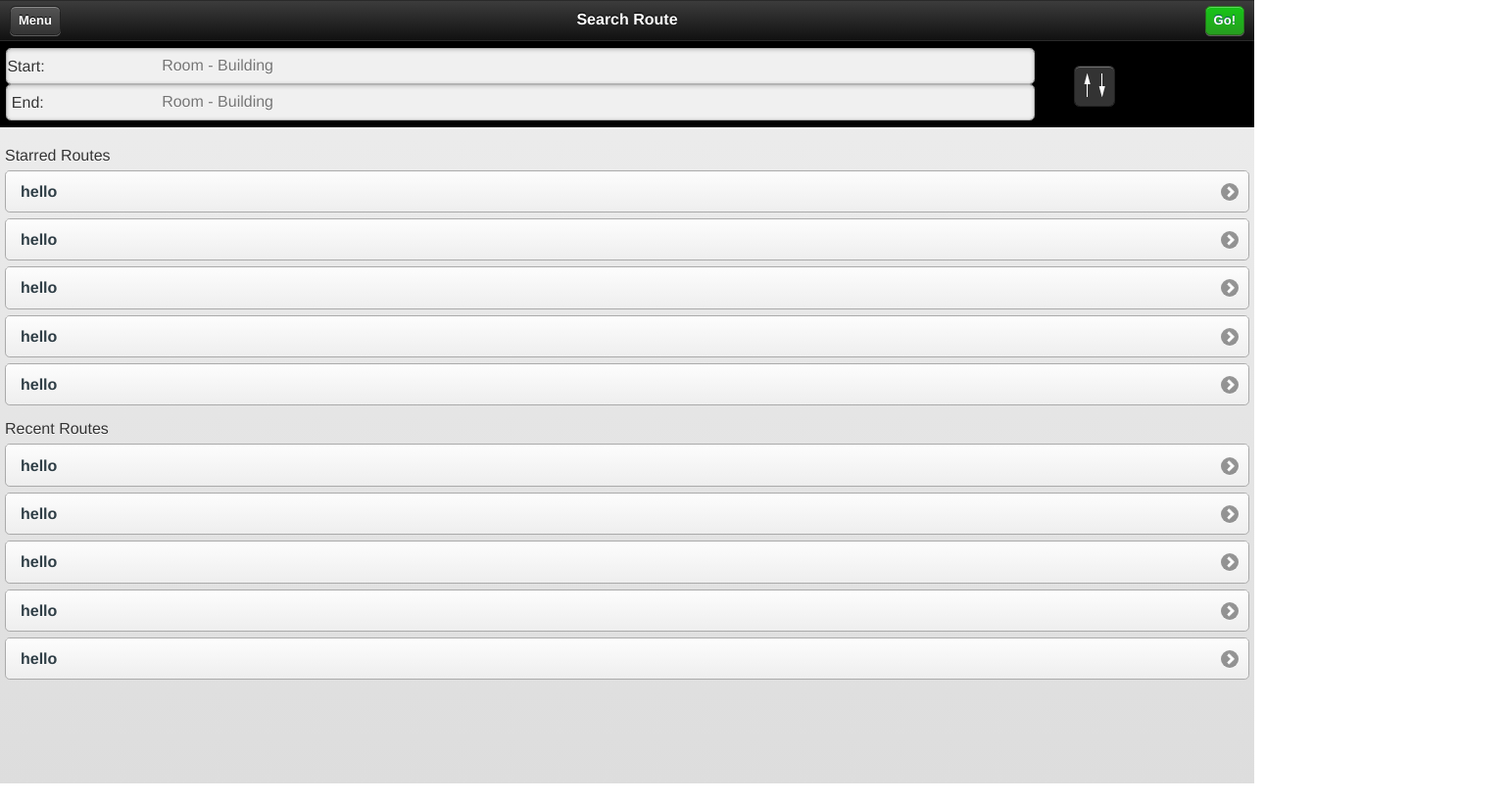
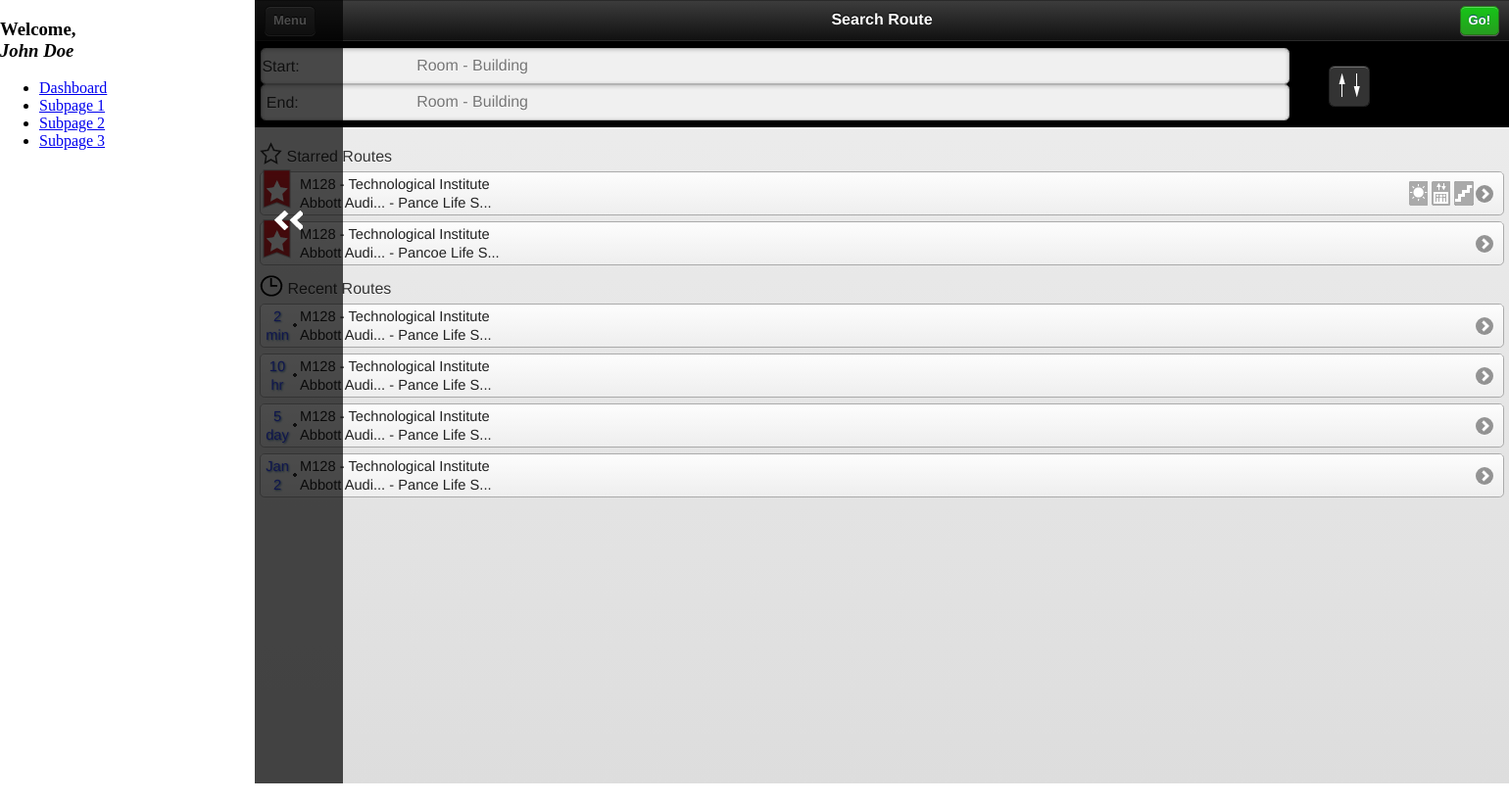
Before and after one commit to NorThanapon/NUNavigate, a plain HTML site: page www/index.html in a window 1280 px wide. Both pictures are taken after a click on the link "Menu". Shown: the whole page at 98% size, 1540 px wide, since content can reach past the window. Drawn offline with Linux system fonts and the light colour scheme.

Commit message:
add menu mechanism, and finish route item style/graphic

```diff
--- a/www/css/default.css
+++ b/www/css/default.css
@@ -1,3 +1,12 @@
+.menu-active {
+    margin-left: 260px !important;
+    left: 0px !important;
+}
+
+.menu-inactive {
+    margin-left: 0px !important;
+    left: 0px !important;
+}
 .data-content {
     padding:5px;
 }
@@ -10,6 +19,70 @@
     border-radius: .3em;
     margin-top:6px;
     border: solid 1px #AAA;
+}
+
+.lst-icon {
+    left:2px !important;
+    top: 2px !important;
+}
+
+.lst-icon-starred {
+    left:2px !important;
+    top:-4px !important;
+}
+
+a.lst-route-content {
+    padding-top:2px !important;
+    padding-bottom:2px !important;
+    padding-right: 30px !important;
+    height:38px;
+    line-height:130%;
+    font-weight:500 !important;
+    color: #222 !important;
+    font-size:11pt !important;
+}
+
+.icon-inline {
+    vertical-align:text-bottom;
+    display:inline;
+}
+
+.lst-recent-date{
+    position:absolute;
+    display:inline-block;
+    left: 2px;
+    color:#3449FF;
+    text-shadow:#4B82AA 1px 1px 2px;
+    text-align:center;
+    width:30px;
+}
+
+.lst-route-stat {
+    position:absolute;
+    display:block;
+    top:20%;
+    right:30px;
+}
+
+.lst-route-stat img{
+    padding:0;
+    margin:0;
+}
+
+.menu-page-mask {
+    position:absolute;
+    top:0;
+    padding-left:20px;
+    width:70px;
+    height:100%;
+    z-index:1000;
+    background-color:rgba(0,0,0,0.7);
+    line-height:460px;
+    vertical-align:middle;
+}
+
+.hidden {
+    display:none;
 }
 
 #search-route-panel{
@@ -53,5 +126,5 @@
 }
 
 #search-route-starred, #search-route-recent{
-    margin-top:15px;
+    margin-top:10px;
 }
--- a/www/index.html
+++ b/www/index.html
@@ -16,9 +16,11 @@
   <script type="text/javascript" charset="utf-8" src="frameworks/phonegap-1.4.1.js"></script>
   <script type="text/javascript" charset="utf-8" src="frameworks/jquery/jquery.js"></script>
   <script type="text/javascript" charset="utf-8" src="frameworks/jquery/jquery.mobile.js"></script>
+  <script type="text/javascript" charset="utf-8" src="frameworks/jquery/jquery.animate-enhanced.js"></script>
   <!-- End Frameworks -->
   <link rel="stylesheet" href="css/default.css" />
   <link rel="stylesheet" href="css/jquery.mobile.custom.css" />
+  <script type="text/javascript" charset="utf-8" src="scripts/nunavigate.menu.js"></script>
   <script type="text/javascript">
     // If you want to prevent dragging, uncomment this section
     /*
@@ -55,10 +57,24 @@
   </script>
 </head>
 <body onload="onBodyLoad()">
+
+  <div id="menu">
+	<div id="memberDetails">
+		<h3><span>Welcome,</span><br /> <em>John Doe</em></h3>
+	</div>
+
+	<ul>
+		<li class="active"><a href="#home" class="contentLink">Dashboard <span class="icon"></span></a></li>
+		<li><a href="#page1" class="contentLink">Subpage 1 <span class="icon"></span></a></li>
+		<li><a href="#page2" class="contentLink">Subpage 2 <span class="icon"></span></a></li>
+		<li><a href="#page3" class="contentLink">Subpage 3 <span class="icon"></span></a></li>
+	</ul>
+</div>
+
   <!-- search-route page -->
   <div data-role="page"  id="search-route">
     <div data-role="header" data-position="fixed">
-      <a href="#">Menu</a>
+      <a href="#" class="showMenu">Menu</a>
       <h1>Search Route</h1>
       <a href="#" data-theme="g">Go!</a>
     </div><!-- end header -->
@@ -76,26 +92,82 @@
     </div><!-- end search-route-panel -->
     <div data-role="content" class="data-content">
       <div id="search-route-starred">
-	<label id="lbl-search-route-starred">Starred Routes</label>
-	<ul class="list lst-starred-route" data-role="listview"  id="lst-search-route-starred">
-	  <li><a href="#">hello</a></li>
-	  <li><a href="#">hello</a></li>
-	  <li><a href="#">hello</a></li>
-	  <li><a href="#">hello</a></li>
-	  <li><a href="#">hello</a></li>
+	<label id="lbl-search-route-starred">
+	  <span><img alt="starred" src="images/inline-starred.png" class="icon-inline"/></span>
+	  <span>Starred Routes</span>
+	</label>
+	<ul class="list lst-route list-route-starred" data-role="listview"  id="lst-search-route-starred">
+	  <li>
+	    <a href="#" class="lst-route-content">
+	      <img alt="starred" src="images/list-starred.png" class="ui-li-icon lst-icon lst-icon-starred"/>
+	      <span class="lst-route-stat">
+		<img alt="outdoor" src="images/list-outdoor.png" />
+		<img alt="elevator" src="images/list-elevator.png" />
+		<img alt="stair" src="images/list-stair.png" />
+	      </span>
+	      M128 - Technological Institute
+	      <br />
+	      Abbott Audi... - Pance Life S...
+	    </a>
+	  </li>
+	  <li>
+	    <a href="#" class="lst-route-content">
+	      <img alt="starred" src="images/list-starred.png" class="ui-li-icon lst-icon lst-icon-starred"/>
+		M128 - Technological Institute
+		<br />
+		Abbott Audi... - Pancoe Life S...
+	    </a>
+	  </li>
 	</ul>
       </div><!-- end search-route-starred -->
       <div id="search-route-recent">
-	<label id="lbl-search-route-recent">Recent Routes</label>
-	<ul class="list lst-starred-route" data-role="listview"  id="lst-search-route-recent">
-	  <li><a href="#">hello</a></li>
-	  <li><a href="#">hello</a></li>
-	  <li><a href="#">hello</a></li>
-	  <li><a href="#">hello</a></li>
-	  <li><a href="#">hello</a></li>
+	<label id="lbl-search-route-recent">
+	  <span><img alt="recent" src="images/inline-recent.png" class="icon-inline"/></span>
+	  <span>Recent Routes</span>
+	</label>
+	<ul class="list lst-route list-route-recent" data-role="listview"  id="lst-search-route-recent">
+	  <li>
+	    <a href="#" class="lst-route-content">
+	      <img alt="starred" src="images/list-recent.png" class="ui-li-icon lst-icon"/>
+	      <div class="lst-recent-date">2<br />min</div>
+		M128 - Technological Institute
+		<br />
+		Abbott Audi... - Pance Life S...
+	    </a>
+	  </li>
+	  <li>
+	    <a href="#" class="lst-route-content">
+	      <img alt="starred" src="images/list-recent.png" class="ui-li-icon lst-icon"/>
+	      <div class="lst-recent-date">10<br />hr</div>
+		M128 - Technological Institute
+		<br />
+		Abbott Audi... - Pance Life S...
+	    </a>
+	  </li>
+	  <li>
+	    <a href="#" class="lst-route-content">
+	      <img alt="starred" src="images/list-recent.png" class="ui-li-icon lst-icon"/>
+	      <div class="lst-recent-date">5<br />day</div>
+		M128 - Technological Institute
+		<br />
+		Abbott Audi... - Pance Life S...
+	    </a>
+	  </li>
+	  <li>
+	    <a href="#" class="lst-route-content">
+	      <img alt="starred" src="images/list-recent.png" class="ui-li-icon lst-icon"/>
+	      <div class="lst-recent-date">Jan<br />2</div>
+		M128 - Technological Institute
+		<br />
+		Abbott Audi... - Pance Life S...
+	    </a>
+	  </li>
 	</ul>
       </div><!-- end search-route-recent -->
     </div><!-- end content -->
+    <div class="menu-page-mask hidden">
+      <img src="images/menu-back.png" alt="back" />
+    </div>
   </div><!-- end search-route page -->
 
 </body>
--- /dev/null
+++ b/www/scripts/nunavigate.menu.js
@@ -0,0 +1,91 @@
+$(document).bind("mobileinit",
+                function(){
+                    $.mobile.pushStateEnabled = true;
+                });
+
+var menuStatus;
+function toggleMenu() {
+
+            if(menuStatus != true){
+
+                $(".ui-page-active").animate({
+                        left: "260px",
+                  }, 300, function(){
+                    menuStatus = true;
+                    $(".ui-page-active").addClass("menu-active");
+                    $(".ui-page-active").removeClass("menu-inactive");
+                    $(".menu-page-mask").removeClass("hidden");
+                    });
+                return false;
+              } else {
+                    $(".menu-page-mask").addClass("hidden");
+                    $(".ui-page-active").animate({
+                    left: "-260px",
+                    }, 300, function(){
+                      menuStatus = false;
+                      $(".ui-page-active").addClass("menu-inactive");
+                      $(".ui-page-active").removeClass("menu-active");
+                      });
+                    return false;
+              }
+                /*
+                $(".ui-page-active").addClass("menu-active");
+                menuStatus = true;
+                return false;
+            }
+            else{
+                $(".ui-page-active").removeClass("menu-active");
+                menuStatus = false;
+                return false;
+            }
+                */
+
+}
+
+$(function(){
+    // Show menu
+    $("a.showMenu").click(toggleMenu);
+    $("div.menu-page-mask").click(toggleMenu);
+/*
+
+    $('#menu, .pages').live("swipeleft", function(){
+            if (menuStatus){
+            $(".ui-page-active").animate({
+                    marginLeft: "0px",
+              }, 300, function(){menuStatus = false});
+              }
+    });
+
+    $('.pages').live("swiperight", function(){
+            if (!menuStatus){
+            $(".ui-page-active").animate({
+                    marginLeft: "165px",
+              }, 300, function(){menuStatus = true});
+              }
+    });
+*/
+/*
+    $('div[data-role="page"]').live('pagebeforeshow',function(event, ui){
+            menuStatus = false;
+            $(".pages").css("margin-left","0");
+    });
+
+    // Menu behaviour
+    $("#menu li a").click(function(){
+            var p = $(this).parent();
+            if($(p).hasClass('active')){
+                    $("#menu li").removeClass('active');
+            } else {
+                    $("#menu li").removeClass('active');
+                    $(p).addClass('active');
+            }
+    });
+
+    // Tabs
+    $('div[data-role="navbar"] a').live('click', function () {
+            $(this).addClass('ui-btn-active');
+            $('div.content_div').hide();
+            $('div#' + $(this).attr('data-href')).show();
+    });
+*/
+});
```
Also changed, not shown: www/frameworks/jquery/jquery.animate-enhanced.js (added), www/images/inline-recent.png (added), www/images/inline-starred.png (added), www/images/list-elevator.png (added), www/images/list-outdoor.png (added), www/images/list-recent.png (added), www/images/list-stair.png (added), www/images/list-starred.png (added), www/images/menu-back.png (added).
